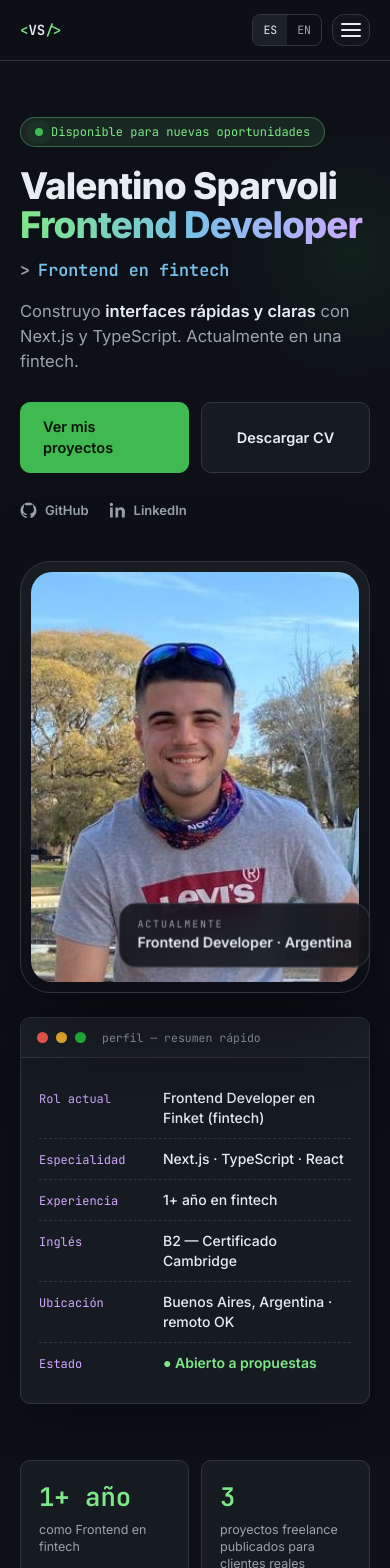
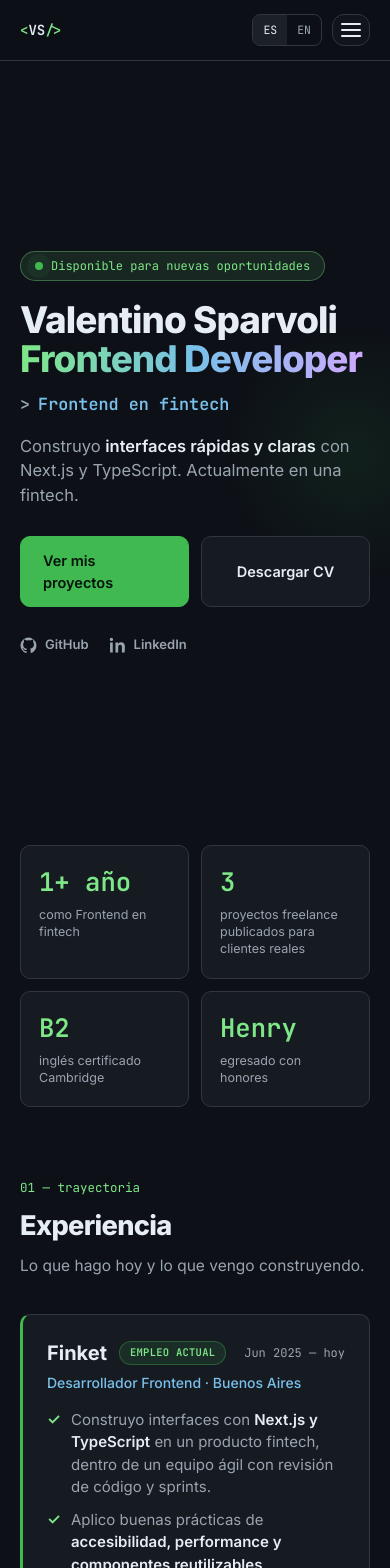
Before and after one commit to SparvoliValentino/ValentinoSparvoliWeb, a React (Vite) app in the folder sparvoliValentinoApp/: page / in a window 390 px wide. Shown: the top 1568 px of the page. Built offline with nearby package versions, Linux system fonts and the light colour scheme.

Commit message:
feat: mobile-first hero

```diff
--- a/sparvoliValentinoApp/index.html
+++ b/sparvoliValentinoApp/index.html
@@ -7,12 +7,12 @@
   <meta name="viewport" content="width=device-width, initial-scale=1.0" />
   <title>Valentino Sparvoli — Desarrollador Frontend</title>
   <meta name="description"
-    content="Valentino Sparvoli — Desarrollador Frontend. Next.js y TypeScript. Construyendo productos fintech en producción en Finket. Abierto a nuevas oportunidades." />
+    content="Valentino Sparvoli — Desarrollador Frontend. Next.js y TypeScript. Actualmente en una fintech. Abierto a nuevas oportunidades." />
 
   <meta property="og:type" content="website" />
   <meta property="og:title" content="Valentino Sparvoli — Desarrollador Frontend" />
   <meta property="og:description"
-    content="Desarrollador Frontend especializado en Next.js y TypeScript. Construyo productos fintech en producción en Finket." />
+    content="Desarrollador Frontend especializado en Next.js y TypeScript. Actualmente en una fintech." />
   <meta property="og:image" content="/pageLogo.png" />
   <meta property="og:url" content="https://sparvolivalentino.github.io/ValentinoSparvoliWeb/" />
   <meta name="theme-color" content="#0d1117" />
--- a/sparvoliValentinoApp/src/sections/Hero/Hero.tsx
+++ b/sparvoliValentinoApp/src/sections/Hero/Hero.tsx
@@ -24,10 +24,13 @@ export function Hero() {
   const { card } = t.hero;
 
   return (
-    <section id="hero" className="relative overflow-clip py-14 md:py-24">
+    <section
+      id="hero"
+      className="relative flex min-h-[calc(100dvh-60px)] items-center overflow-clip py-10 md:min-h-0 md:py-24"
+    >
       <div className="pointer-events-none absolute -top-1/5 -right-1/4 h-[70vw] max-h-[700px] w-[70vw] max-w-[700px] rounded-full bg-[radial-gradient(circle,rgba(63,185,80,0.09),transparent_65%)]" />
 
-      <div className="relative mx-auto grid w-[min(100%-40px,1040px)] grid-cols-1 items-center gap-10 md:w-[min(100%-64px,1040px)] md:grid-cols-[1.25fr_1fr] md:gap-14">
+      <div className="relative mx-auto grid w-[min(100%-40px,1040px)] min-w-0 grid-cols-1 items-center gap-10 md:w-[min(100%-64px,1040px)] md:grid-cols-[1.25fr_1fr] md:gap-14">
         <div ref={headingRef}>
           <div className="mb-5 inline-flex items-center gap-2 rounded-full border border-green/35 bg-green/10 px-3.5 py-1.5 font-mono text-xs text-green">
             <span className="h-2 w-2 animate-pulse-dot rounded-full bg-accent" />
@@ -93,7 +96,7 @@ export function Hero() {
           </div>
         </div>
 
-        <div className="mx-auto w-full max-w-[400px]" ref={wrapRef} style={{ perspective: '900px' }}>
+        <div className="mx-auto hidden w-full max-w-[400px] md:block" ref={wrapRef} style={{ perspective: '900px' }}>
           <div
             ref={shellRef}
             className="relative rounded-[30px] border border-line bg-gradient-to-b from-white/5 to-transparent p-2.5 shadow-[0_40px_100px_rgba(0,0,0,0.45)] transition-transform duration-300"
```
Also changed, not shown: 1 other file (tests, documents, lock files or other folders).
